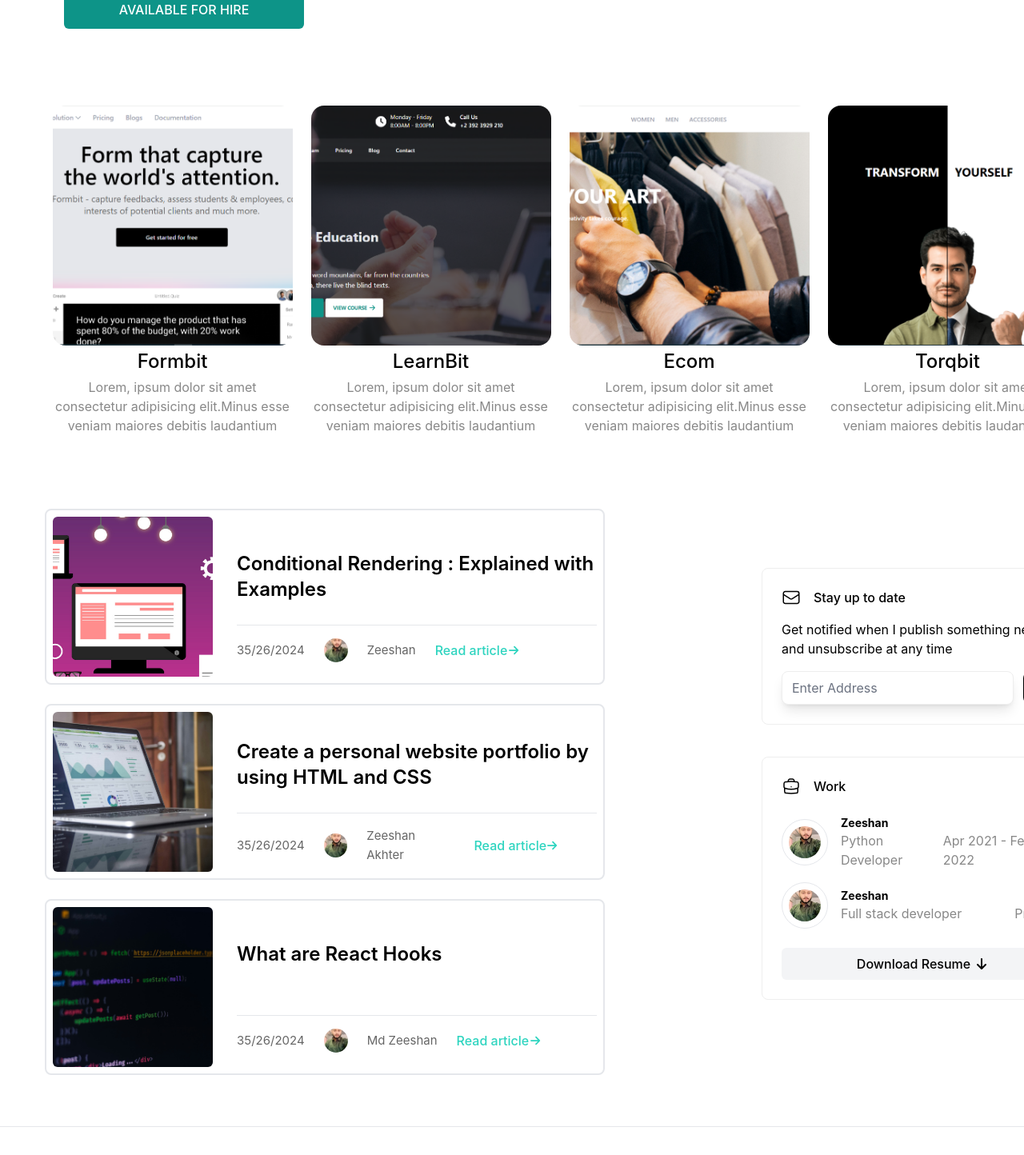
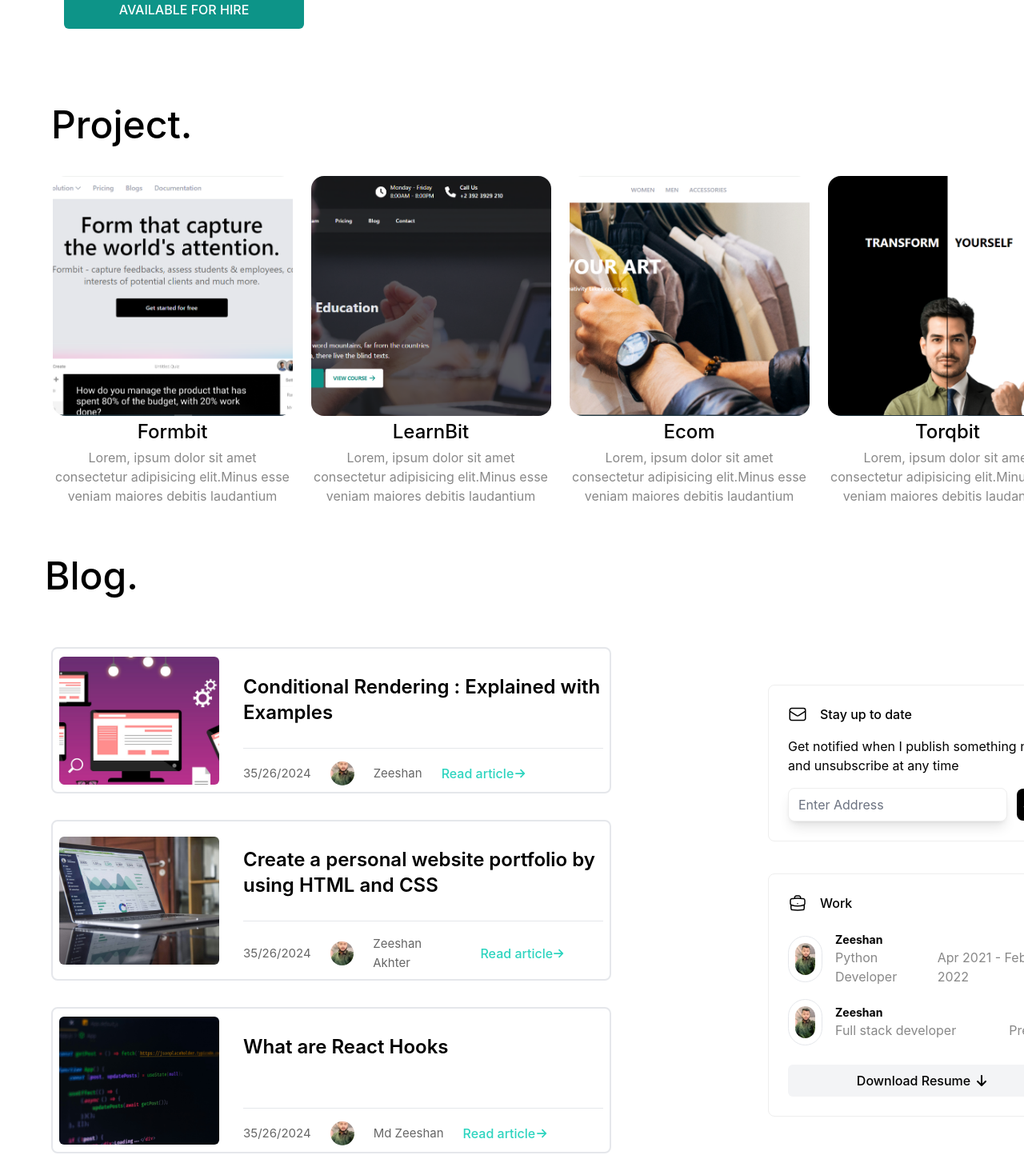
Before and after one commit to zeeshanak23/portfolio, a Next.js app: page / in a window 1280 px wide. Shown: the part 620-2064 px from the top of the page at 80% size. Built offline with nearby package versions, Linux system fonts and the light colour scheme.

Commit message:
made the changes in css

```diff
--- a/src/components/Blog/PostBody.tsx
+++ b/src/components/Blog/PostBody.tsx
@@ -61,8 +61,8 @@ const PostBody: FC<{ slug: string }> = ({ slug }) => {
           >
             <Header />
 
-            <div className='m-auto w-[1400px] bg-white dark:bg-zinc-900 dark:text-white'>
-              <div className='m-auto flex w-[1400px] items-center justify-between bg-white p-12 dark:bg-zinc-900'>
+            <div className='m-auto bg-white md:w-[1400px] dark:bg-zinc-900 dark:text-white'>
+              <div className='m-auto flex items-center justify-between bg-white p-12 md:w-[1400px] dark:bg-zinc-900'>
                 <button
                   onClick={() => changeColor()}
                   className='h-10 w-10 cursor-pointer'
@@ -95,8 +95,8 @@ const PostBody: FC<{ slug: string }> = ({ slug }) => {
                   </h2>
                 </div>
                 <hr className='m-[20px]' />
-                <div className='flex flex-col md:flex-row'>
-                  <div className='flex flex-col  rounded border-2  p-6 md:w-[600px]  md:flex-col md:border-none md:p-0'>
+                <div className='flex flex-col-reverse md:flex-row'>
+                  <div className='flex items-center rounded border-none p-6  text-center md:flex  md:w-[600px] md:flex-col  md:border-2 md:border-none md:p-0'>
                     <Avatar picture={blogPost.author.picture} name={''} />
                     <h1 className='text-left text-[15px] text-black	 dark:text-white '>
                       {blogPost.author.name}
--- a/src/components/article/Article.tsx
+++ b/src/components/article/Article.tsx
@@ -59,8 +59,11 @@ const Article: FC<{
           menuActive.active && setMenuActive({ active: false, menu: '' });
         }}
       >
+        <h1 className='m-auto bg-white px-4 pt-12 text-3xl font-medium md:w-[1400px] md:px-14 md:text-5xl dark:bg-zinc-900'>
+          Blog.
+        </h1>
         <div className='m-auto flex  w-[100%] flex-col bg-white md:w-[1400px] md:flex-row md:items-center md:justify-between md:p-12 dark:bg-zinc-900 md:dark:bg-zinc-900 '>
-          <div className='m-auto grid w-[100%] grid-rows-3 gap-2 p-2 pt-7 sm:flex-row  md:w-[1200px] md:items-center  md:gap-6 dark:bg-zinc-900 '>
+          <div className='m-auto grid w-[100%] grid-rows-3 gap-2 px-4 py-2  sm:flex-row  md:w-[1200px] md:items-center  md:gap-6 dark:bg-zinc-900 '>
             {morePost.map((blog, i) => {
               return (
                 <div
@@ -85,7 +88,7 @@ const Article: FC<{
                           <img
                             src={blog.coverImage}
                             alt=''
-                            className=' h-[200px] w-[200px]  rounded-md   object-cover md:w-[200px]'
+                            className=' h-[160px] w-[200px]  rounded-md   object-cover md:w-[200px]'
                           />
                         </div>
                         <div className=''>
@@ -120,7 +123,7 @@ const Article: FC<{
               );
             })}
           </div>
-          <div className='ml-2 w-[96vw] md:w-[400px]'>
+          <div className='ml-2 w-[96vw] px-2 md:w-[400px]'>
             <div className='flex flex-col gap-4 rounded-lg border border-[#eee] bg-white p-6 dark:bg-zinc-900'>
               <div className='flex items-center'>
                 <svg
--- a/src/components/imageSection/Image.tsx
+++ b/src/components/imageSection/Image.tsx
@@ -34,6 +34,9 @@ const ImageSection = () => {
       id='project'
       className='m-auto w-[100vw] overflow-hidden bg-white p-4 md:w-[1400px] md:px-16 dark:bg-zinc-900'
     >
+      <h1 className='m-auto mb-2 bg-white text-2xl font-medium md:mb-10 md:w-[1400px] md:text-5xl dark:bg-zinc-900'>
+        Project.
+      </h1>
       <div>
         <div className='flex flex-col justify-between gap-5 md:flex-row'>
           {Item.map((list, i) => {
```
